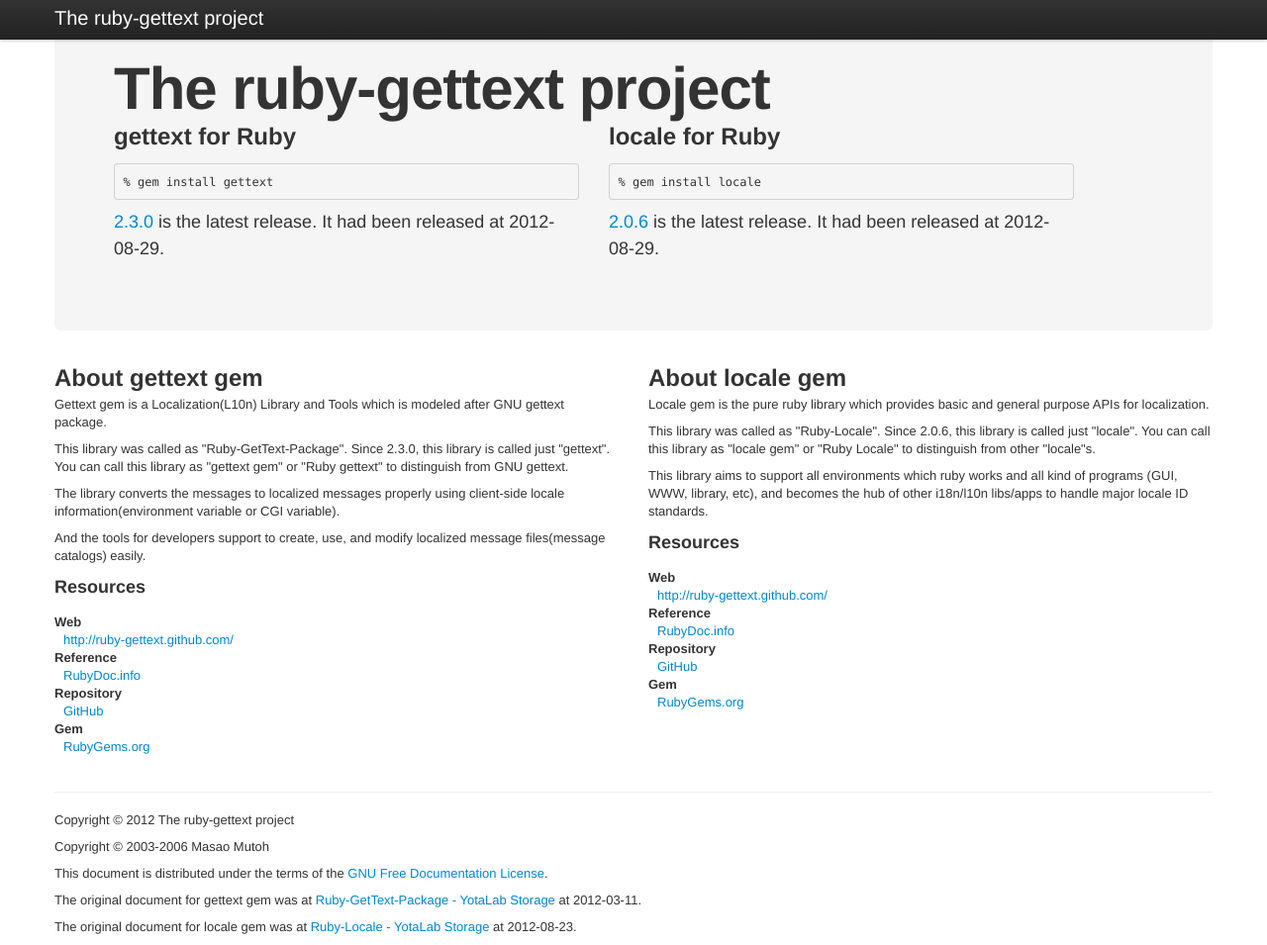
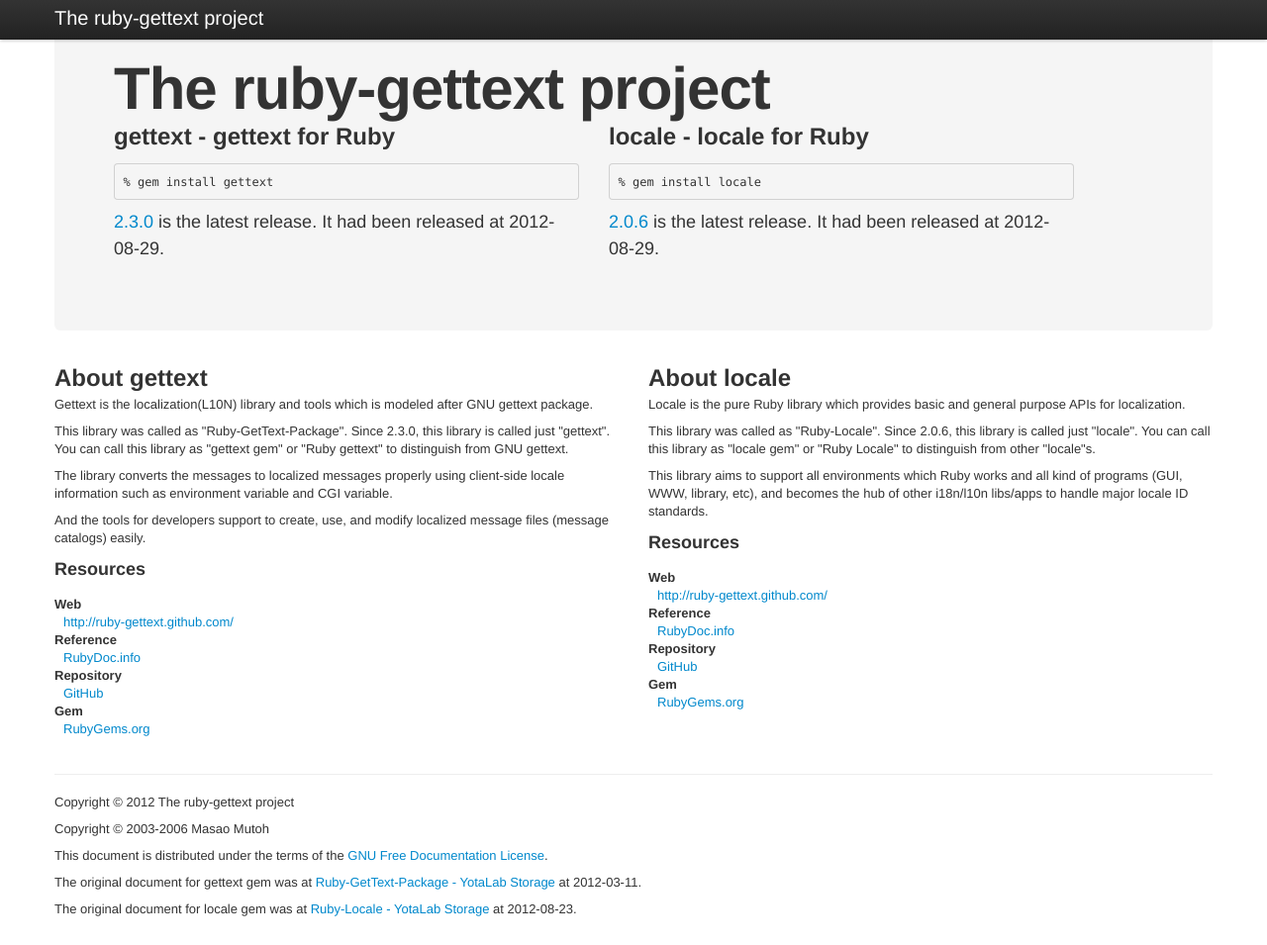
Before and after one commit to ruby-gettext/ruby-gettext.github.com, a Jekyll site: the page built from index.html, in a window 1280 px wide and 955 px high. Shown: the whole window at 99% size. Built offline with Jekyll 4.4.1, drawn with Linux system fonts in a browser that asks for light colours; Markdown is read by kramdown in place of the engine named in the settings; the list of posts is cut into pages by our own code.

Commit message:
Improve name descriptions

```diff
--- a/index.html
+++ b/index.html
@@ -6,7 +6,7 @@
   <h1>The ruby-gettext project</h1>
   <div class="row">
     <div class="span5">
-      <h2>gettext for Ruby</h2>
+      <h2>gettext - gettext for Ruby</h2>
       <p>
         <pre><code>% gem install gettext</code></pre>
       </p>
@@ -17,7 +17,7 @@
     </div>
 
     <div class="span5">
-      <h2>locale for Ruby</h2>
+      <h2>locale - locale for Ruby</h2>
       <p>
         <pre><code>% gem install locale</code></pre>
       </p>
@@ -31,11 +31,11 @@
 
 <div class="row">
   <div class="span6">
-    <h2>About gettext gem</h2>
-    <p>Gettext gem is a Localization(L10n) Library and Tools which is modeled after GNU gettext package.<p>
+    <h2>About gettext</h2>
+    <p>Gettext is the localization(L10N) library and tools which is modeled after GNU gettext package.<p>
     <p>This library was called as "Ruby-GetText-Package". Since 2.3.0, this library is called just "gettext". You can call this library as "gettext gem" or "Ruby gettext" to distinguish from GNU gettext.</p>
-    <p>The library converts the messages to localized messages properly using client-side locale information(environment variable or CGI variable).</p>
-    <p>And the tools for developers support to create, use, and modify localized message files(message catalogs) easily.</p>
+    <p>The library converts the messages to localized messages properly using client-side locale information such as environment variable and CGI variable.</p>
+    <p>And the tools for developers support to create, use, and modify localized message files (message catalogs) easily.</p>
 
     <h3>Resources</h3>
     <dl>
@@ -51,10 +51,10 @@
   </div>
 
   <div class="span6">
-    <h2>About locale gem</h2>
-    <p>Locale gem is the pure ruby library which provides basic and general purpose APIs for localization.</p>
+    <h2>About locale</h2>
+    <p>Locale is the pure Ruby library which provides basic and general purpose APIs for localization.</p>
     <p>This library was called as "Ruby-Locale". Since 2.0.6, this library is called just "locale". You can call this library as "locale gem" or "Ruby Locale" to distinguish from other "locale"s.</p>
-    <p>This library aims to support all environments which ruby works and all kind of programs (GUI, WWW, library, etc), and becomes the hub of other i18n/l10n libs/apps to handle major locale ID standards.</p>
+    <p>This library aims to support all environments which Ruby works and all kind of programs (GUI, WWW, library, etc), and becomes the hub of other i18n/l10n libs/apps to handle major locale ID standards.</p>
 
     <h3>Resources</h3>
     <dl>
```
